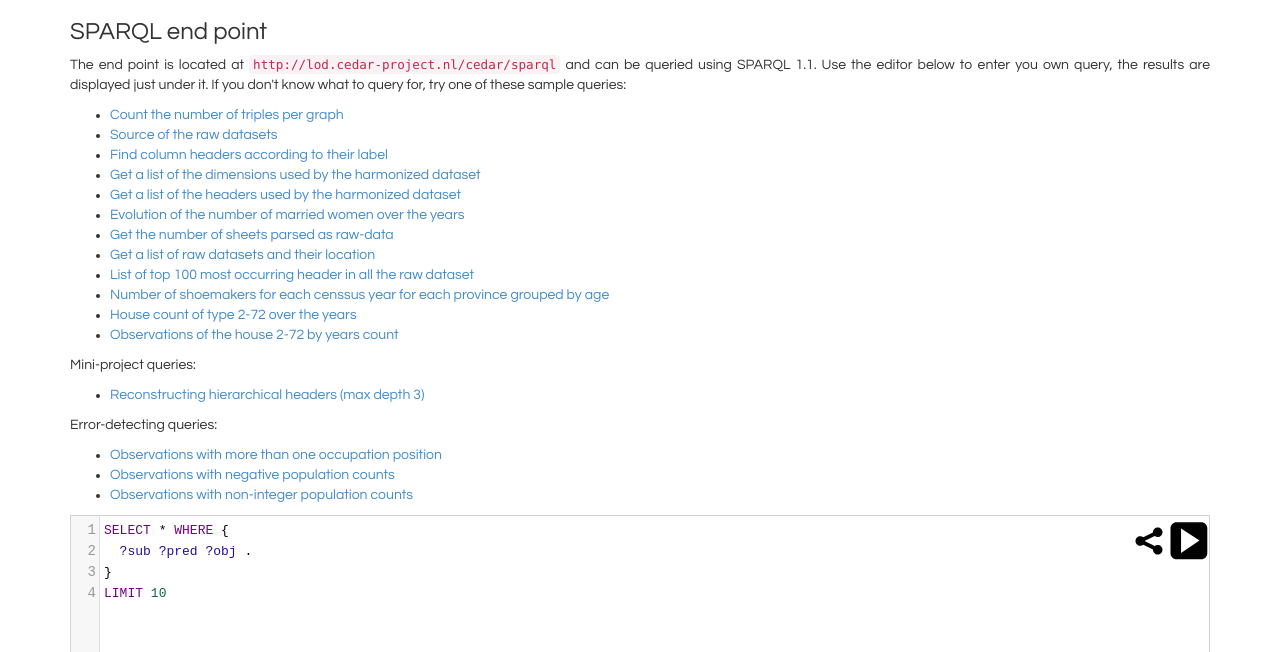
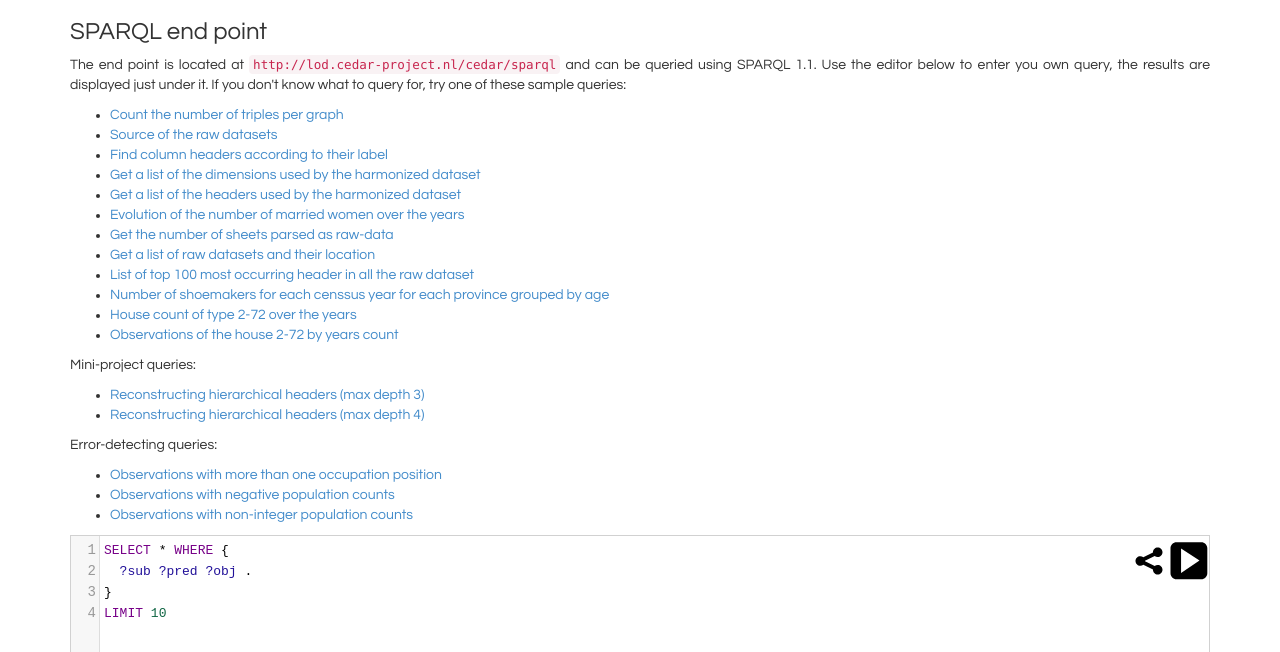
Before and after one commit to CEDAR-project/Homepage, a plain HTML site: page data.html in a window 1280 px wide. Shown: the part 148-800 px from the top of the page. Drawn offline with Linux system fonts and the light colour scheme; no server answers.

Commit message:
max depth 4

```diff
--- a/data.html
+++ b/data.html
@@ -64,6 +64,7 @@
 	    <p class="text-justify">Mini-project queries:</p>
 	    <ul>
 	      <li><a onclick="javascript:loadQuery('original-parent-headers');">Reconstructing hierarchical headers (max depth 3)</a>
+	      <li><a onclick="javascript:loadQuery('original-parent-headers-4');">Reconstructing hierarchical headers (max depth 4)</a>
 	    </ul>
 	    <p class="text-justify">Error-detecting queries:</p>
 	    <ul>
```
